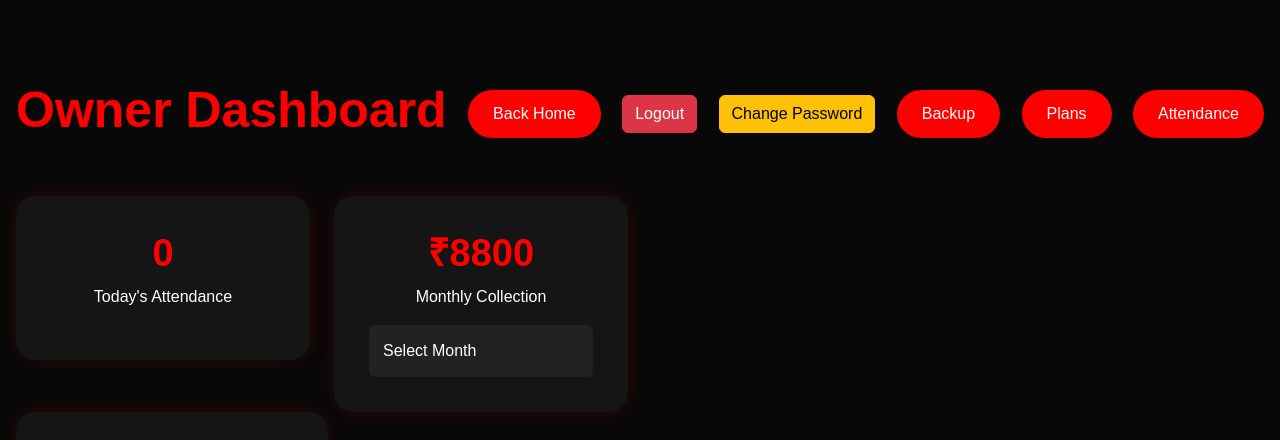
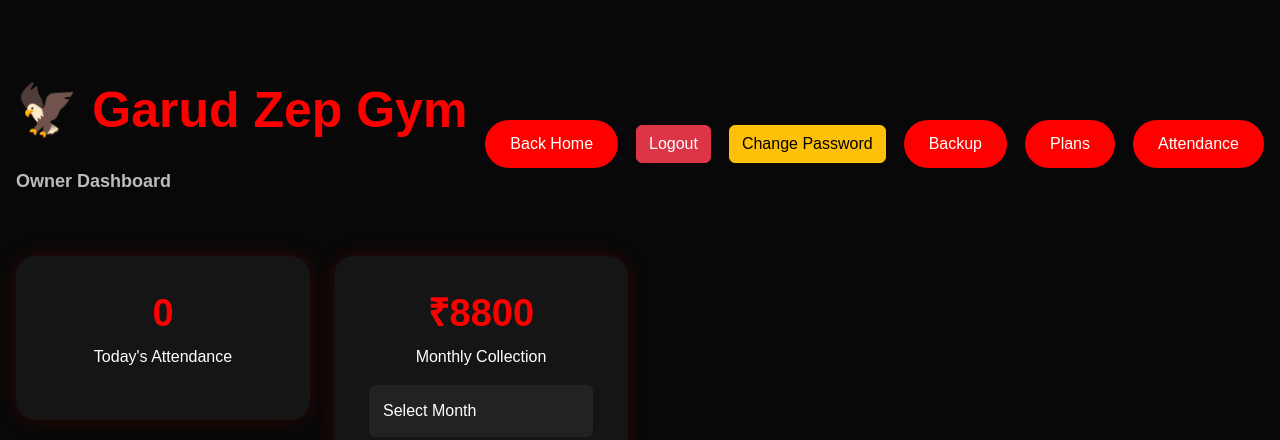
Before and after one commit to Itsaryannnzz/garud-zep-gym, a Flask app: page /owner-dashboard in a window 1280 px wide. Shown: the top 440 px of the page. Run offline with Flask 3, Linux system fonts and the light colour scheme; a user stored in the database is signed in; data comes from the database, SQL or seed files in the repository; both versions use the stored data as it was after the commit.

Commit message:
Final gym management system with owner dashboard improvements

```diff
--- a/templates/index.html
+++ b/templates/index.html
@@ -776,11 +776,11 @@ Morning and evening batches available.
                     <h3>Garud Zep Gym</h3>
                     <p class="about-text">Your gym address here, City, Maharashtra</p>
                     <p><strong>Timing:</strong> 5 AM - 9 AM & 5 PM - 9 PM</p>
-                    <p><strong>Phone:</strong> +91 9876543210</p>
+                    <p><strong>Phone:</strong> +91 7387255525</p>
 
                     <div class="d-flex gap-3 flex-wrap mt-4">
-                        <a href="tel:+919876543210" class="main-btn">Call Now</a>
-                        <a href="https://wa.me/919876543210" class="main-btn" target="_blank">WhatsApp</a>
+                        <a href="tel:+917387255525" class="main-btn">Call Now</a>
+                        <a href="https://wa.me/917387255525" class="main-btn" target="_blank">WhatsApp</a>
                     </div>
                 </div>
             </div>
--- a/templates/owner-dashboard.html
+++ b/templates/owner-dashboard.html
@@ -13,7 +13,13 @@
     <div class="container-fluid px-3">
 
         <div class="d-flex justify-content-between align-items-center mb-4">
-            <h2 class="section-title">Owner Dashboard</h2>
+            <h2 class="section-title">
+🦅 Garud Zep Gym
+<br>
+<span style="font-size:18px;color:#bbb;">
+Owner Dashboard
+</span>
+</h2>
             <a href="{{ url_for('home') }}"
 class="main-btn">
 Back Home
```
Also changed, not shown: instance/gym.db.
